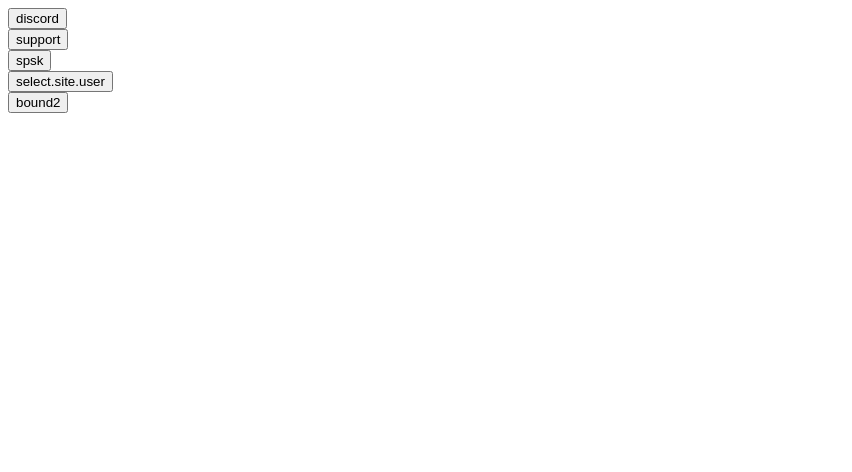
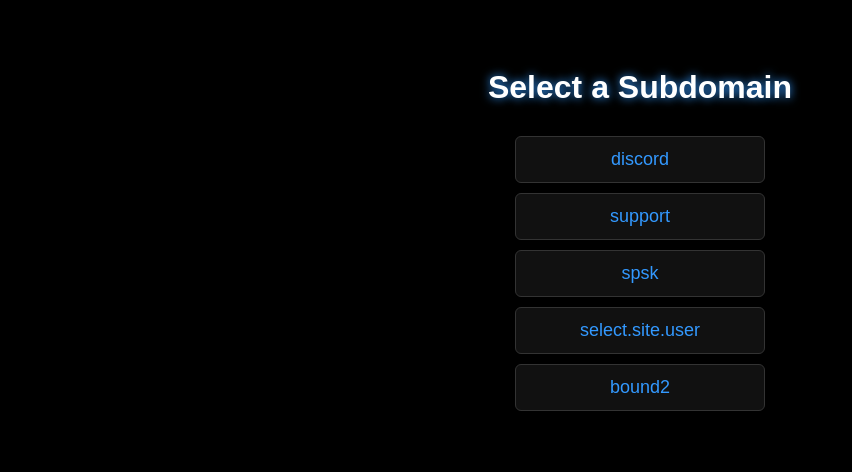
Before and after one commit to WTFIU/home-landing, a plain HTML site: page index.html in a window 1280 px wide. Shown: the whole page, without its empty margins (0-852 px from the left). Drawn offline with Linux system fonts and the light colour scheme.

Commit message:
Update index.html

```diff
--- a/index.html
+++ b/index.html
@@ -1,26 +1,70 @@
+<!DOCTYPE html>
+<html lang="en">
+<head>
+<meta charset="UTF-8">
+<title>26luck | Subdomain Picker</title>
+<style>
+  body {
+    background: #000;
+    color: #fff;
+    font-family: Arial, sans-serif;
+    text-align: center;
+    padding: 40px;
+  }
+
+  h1 {
+    margin-bottom: 30px;
+    text-shadow: 0 0 10px #39f;
+  }
+
+  #subdomain-list button {
+    display: block;
+    width: 250px;
+    margin: 10px auto;
+    padding: 12px;
+    background: #111;
+    border: 1px solid #333;
+    color: #39f;
+    font-size: 18px;
+    border-radius: 6px;
+    cursor: pointer;
+    transition: 0.2s;
+  }
+
+  #subdomain-list button:hover {
+    background: #0a0a0a;
+    box-shadow: 0 0 10px #39f;
+  }
+</style>
+</head>
+<body>
+
+<h1>Select a Subdomain</h1>
+<div id="subdomain-list"></div>
+
 <script>
 async function loadSubdomains() {
-  const list = await fetch('subdomains.json').then(r => r.json());
-  const container = document.getElementById('subdomain-list');
+  try {
+    const data = await fetch("subdomains.json").then(res => res.json());
+    const container = document.getElementById("subdomain-list");
 
-  list.items.forEach(sub => {
-    const xmlUrl = `https://${sub}.26luck.org/${sub}.xml`;
+    data.items.forEach(sub => {
+      const xmlUrl = `https://${sub}.26luck.org/${sub}.xml`;
 
-    const div = document.createElement('div');
-    div.innerHTML = `
-      <button onclick="selectXML('${xmlUrl}')">
-        ${sub}
-      </button>
-    `;
-    container.appendChild(div);
-  });
-}
+      const btn = document.createElement("button");
+      btn.textContent = sub;
+      btn.onclick = () => window.location.href = xmlUrl;
 
-function selectXML(url) {
-  window.location.href = url;
+      container.appendChild(btn);
+    });
+
+  } catch (error) {
+    console.error("Failed to load subdomains:", error);
+  }
 }
 
 loadSubdomains();
 </script>
 
-<div id="subdomain-list"></div>
+</body>
+</html>
```
